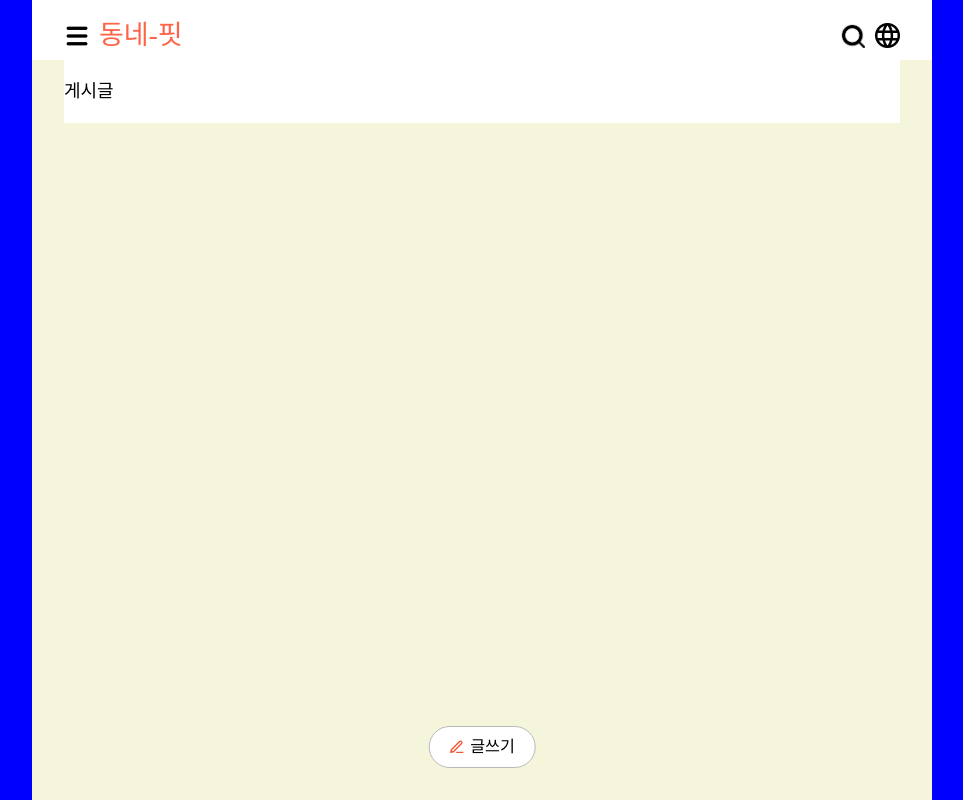
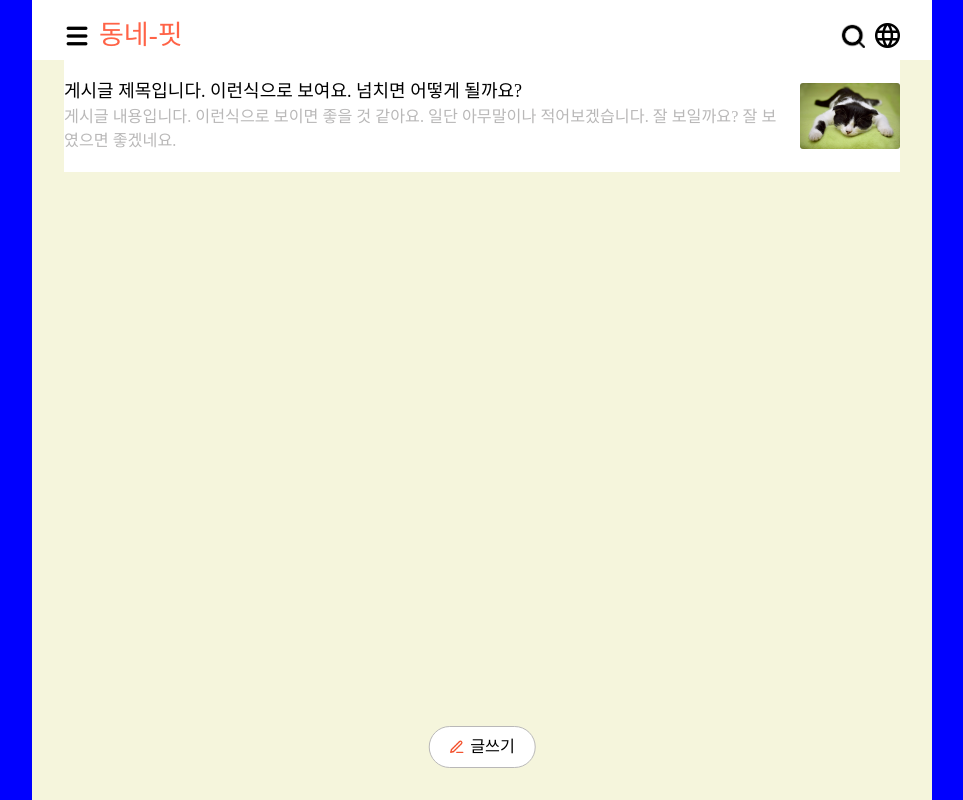
Before and after one commit to DongNae-FIT/DongNae-FIT-FE, a React (Vite) app: page /community in a window 1280 px wide. Shown: the whole page, without its empty margins (158-1121 px from the left). Built offline with nearby package versions, Linux system fonts and the light colour scheme; a web font is replaced by a local one.

Commit message:
community Item

```diff
--- /dev/null
+++ b/src/components/CommunityItem.jsx
@@ -0,0 +1,19 @@
+import { useTranslation } from "react-i18next";
+
+import styles from "@/components/CommunityItem.module.css";
+
+const CommunityItem = ({ title, content }) => {
+  const { t } = useTranslation();
+
+  return (
+    <div className={styles["community-item"]}>
+      <div className={styles["text-wrapper"]}>
+        <div className={styles["title"]}>{title}</div>
+        <div className={styles["content"]}>{content}</div>
+      </div>
+      <img src={"/example.jpg"} className={styles["post-img"]} />
+    </div>
+  );
+};
+
+export default CommunityItem;
--- /dev/null
+++ b/src/components/CommunityItem.module.css
@@ -0,0 +1,36 @@
+.community-item {
+  width: 100%;
+  display: flex;
+  flex-direction: row;
+  gap: 10px;
+  align-items: center;
+}
+
+.text-wrapper {
+  display: flex;
+  flex-direction: column;
+  max-width: calc(100% - 110px);
+}
+
+.title {
+  font-weight: 500;
+  white-space: nowrap; /* 텍스트를 한 줄로 제한 */
+  overflow: hidden; /* 넘치는 텍스트를 숨김 */
+  text-overflow: ellipsis; /* 넘치는 부분에 ... 표시 */
+}
+
+.content {
+  color: var(--main-grey);
+  font-size: 0.9rem;
+
+  overflow: hidden;
+  text-overflow: ellipsis;
+  display: -webkit-box;
+  -webkit-box-orient: vertical;
+  -webkit-line-clamp: 2;
+}
+
+.post-img {
+  width: 100px;
+  border-radius: 3px;
+}
--- a/src/pages/CommunityPages/CommunityMain.jsx
+++ b/src/pages/CommunityPages/CommunityMain.jsx
@@ -2,6 +2,7 @@ import { useTranslation } from "react-i18next";
 import { useNavigate } from "react-router-dom";
 
 import styles from "@/pages/CommunityPages/CommunityMain.module.css";
+import CommunityItem from "@/components/CommunityItem";
 
 const CommunityMain = () => {
   const { t } = useTranslation();
@@ -16,7 +17,14 @@ const CommunityMain = () => {
             navigate("/community/post");
           }}
         >
-          게시글
+          <CommunityItem
+            title={
+              "게시글 제목입니다. 이런식으로 보여요. 넘치면 어떻게 될까요?"
+            }
+            content={
+              "게시글 내용입니다. 이런식으로 보이면 좋을 것 같아요. 일단 아무말이나 적어보겠습니다. 잘 보일까요? 잘 보였으면 좋겠네요."
+            }
+          />
         </div>
       </div>
       <button
```
